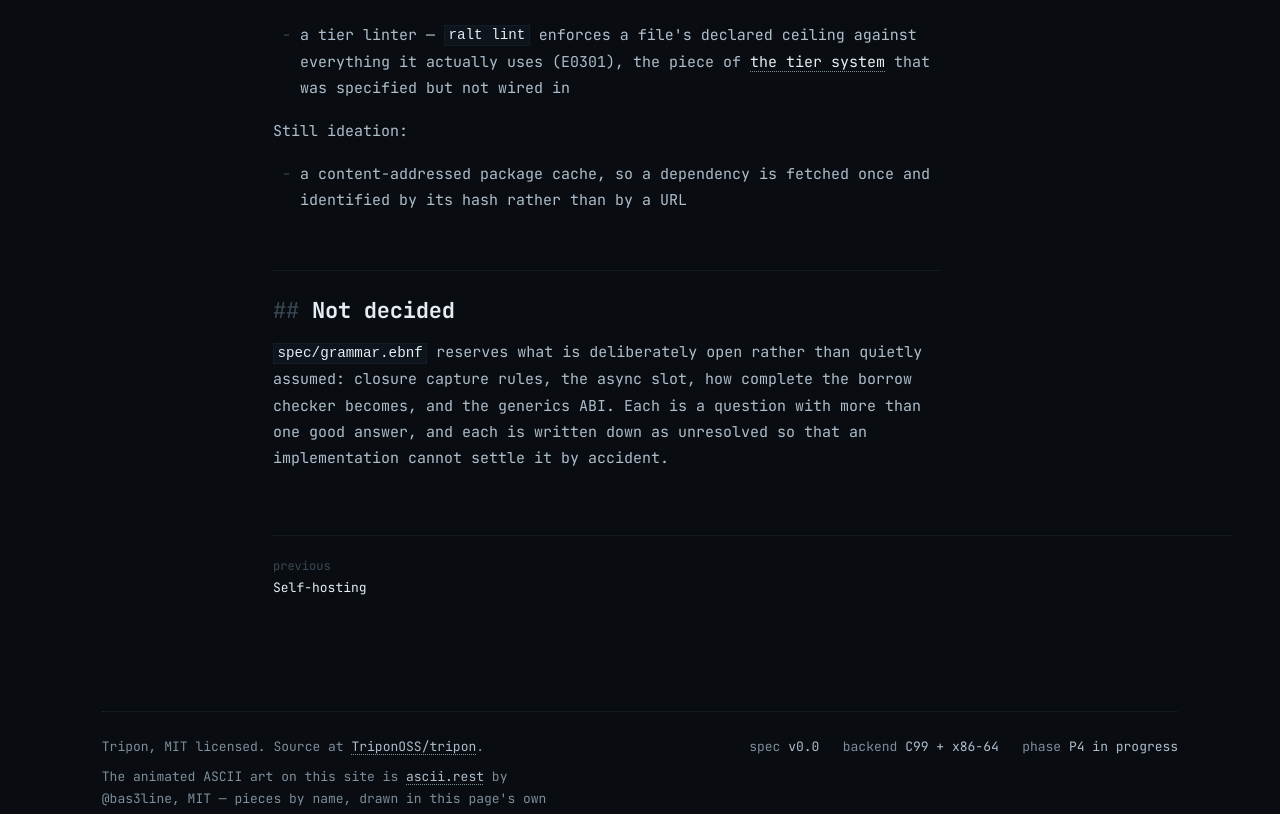
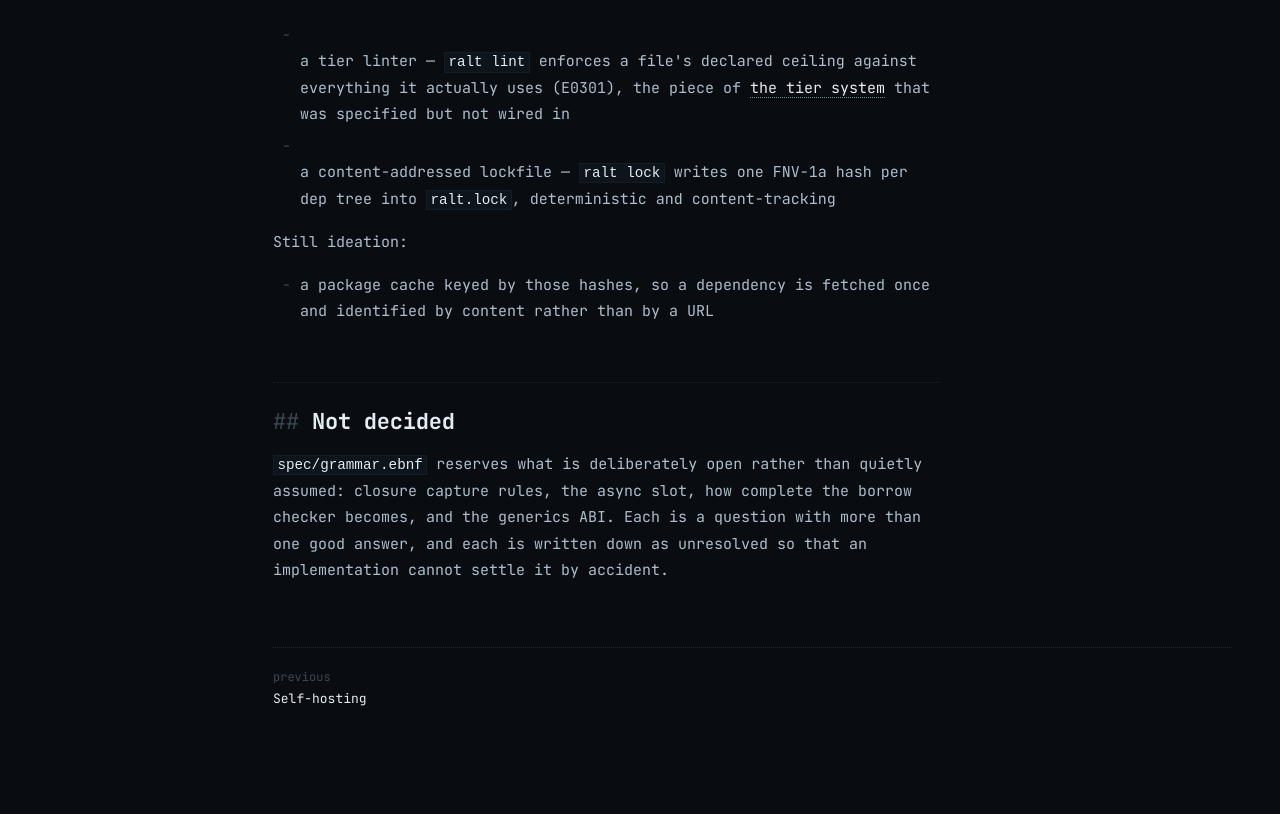
Before and after one commit to TriponOSS/docs, a Next.js app: page /docs/roadmap in a window 1280 px wide. Shown: the part 3300-4114 px from the top of the page. Built offline with nearby package versions, Linux system fonts and the light colour scheme.

Commit message:
Docs: document ralt lock
- toolchain transcript includes `ralt lock`
- roadmap records the content-addressed lockfile; package cache stays ideation

Co-authored-by: CommandCodeBot <noreply@commandcode.ai>

```diff
--- a/app/docs/roadmap/page.mdx
+++ b/app/docs/roadmap/page.mdx
@@ -106,10 +106,13 @@ Landed:
   everything it actually uses (E0301), the piece of
   [the tier system](/docs/language/tiers) that was specified but not wired in
 
+- a content-addressed lockfile — `ralt lock` writes one FNV-1a hash per dep
+  tree into `ralt.lock`, deterministic and content-tracking
+
 Still ideation:
 
-- a content-addressed package cache, so a dependency is fetched once and identified by
-  its hash rather than by a URL
+- a package cache keyed by those hashes, so a dependency is fetched once and
+  identified by content rather than by a URL
 
 ## Not decided
 
--- a/app/docs/toolchain/page.mdx
+++ b/app/docs/toolchain/page.mdx
@@ -25,6 +25,7 @@ no second executable to find.
     "  ralt init  [name]                              scaffold a .tp project (or ./name/)",
     "  ralt install <name|url|dir>                     resolve/install a dep",
     "  ralt deps                                       list collected dep files",
+    "  ralt lock                                       write ralt.lock content hashes",
     "  ralt fmt <file.tp>                              print canonical form",
     "  ralt lint <file.tp> [--json]                    tier-ceiling lint",
     "  ralt doc <file.tp> [--json]                     fn signatures",
```
